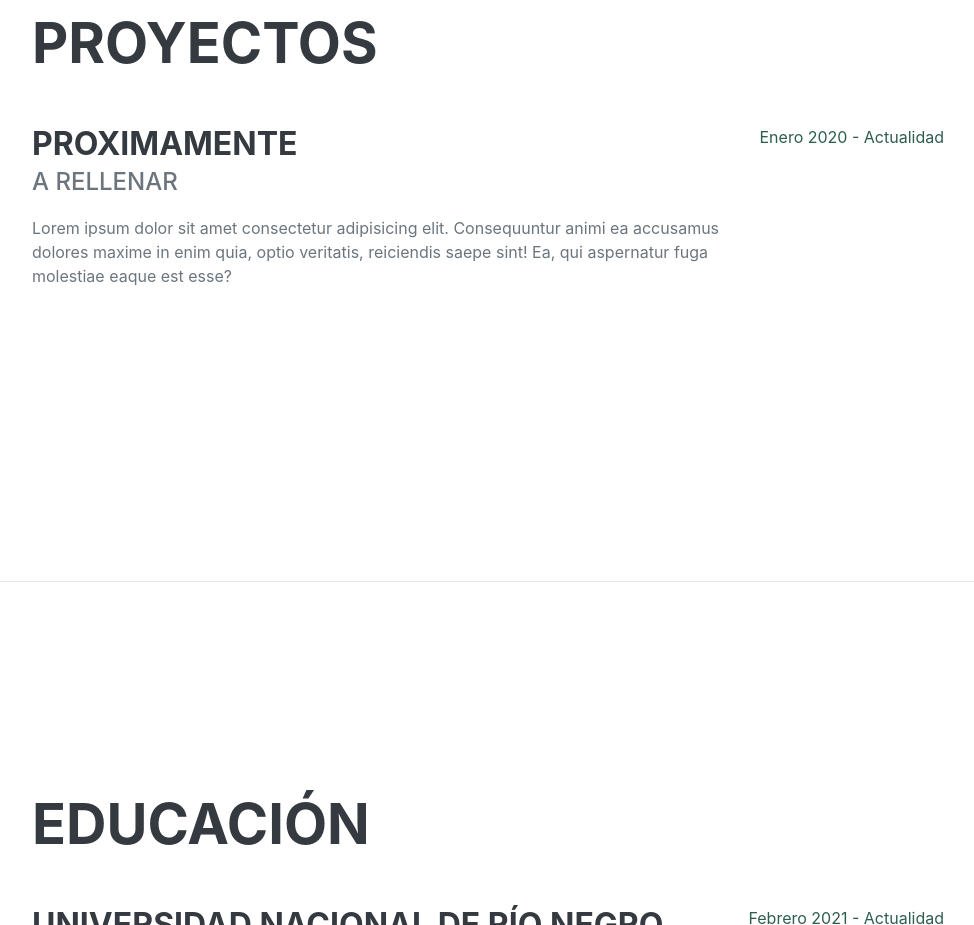
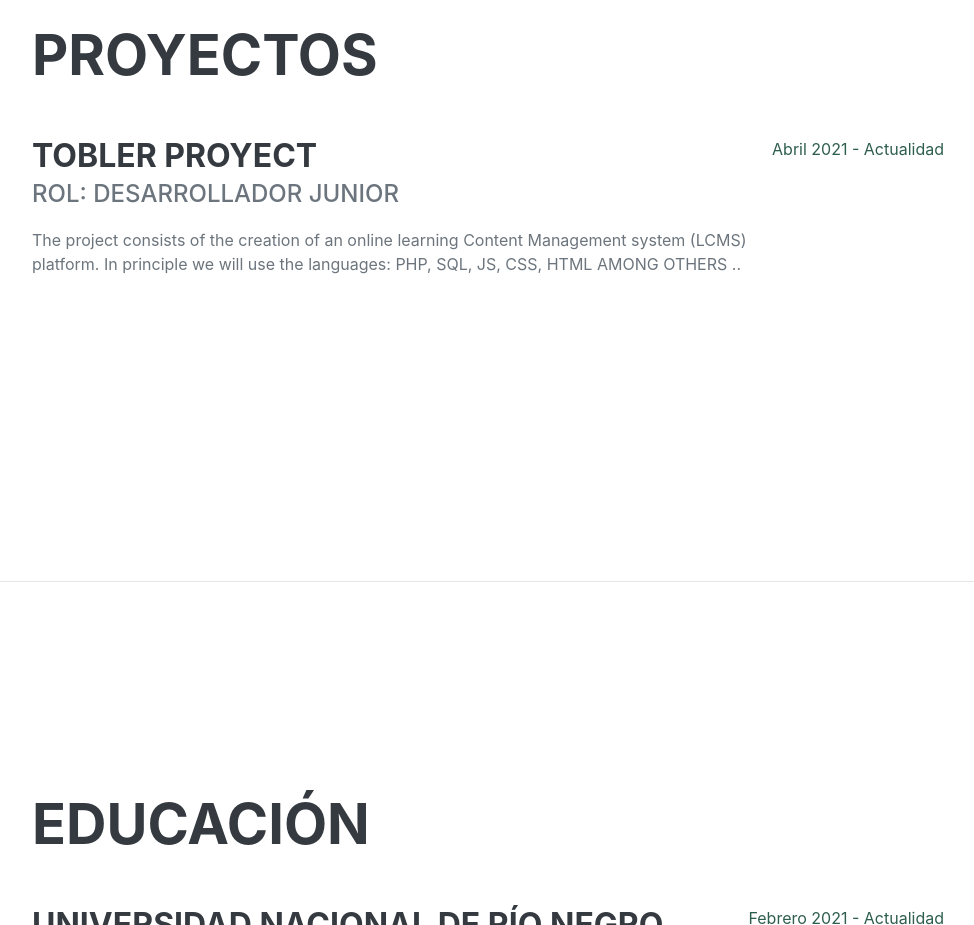
Before and after one commit to pepi1100/Portfolio, a plain HTML site: page index.html in a window 1280 px wide. Shown: the part 1020-1945 px from the top of the page, without its empty margins (288-1262 px from the left). Drawn offline with nearby package versions, Linux system fonts and the light colour scheme; a web font is replaced by a local one.

Commit message:
Agregado primer participacion de Proyecto

```diff
--- a/index.html
+++ b/index.html
@@ -61,11 +61,11 @@
                     <h2 class="mb-5">Proyectos</h2>
                     <div class="d-flex flex-column flex-md-row justify-content-between mb-5">
                         <div class="flex-grow-1">
-                            <h3 class="mb-0">Proximamente</h3>
-                            <div class="subheading mb-3">A rellenar</div>
-                            <p>Lorem ipsum dolor sit amet consectetur adipisicing elit. Consequuntur animi ea accusamus dolores maxime in enim quia, optio veritatis, reiciendis saepe sint! Ea, qui aspernatur fuga molestiae eaque est esse?</p>
+                            <h3 class="mb-0">Tobler Proyect</h3>
+                            <div class="subheading mb-3">Rol: Desarrollador Junior</div>
+                            <p>The project consists of the creation of an online learning Content Management system (LCMS) platform. In principle we will use the languages: PHP, SQL, JS, CSS, HTML AMONG OTHERS ..</p>
                         </div>
-                        <div class="flex-shrink-0"><span class="text-primary">Enero 2020 - Actualidad</span></div>
+                        <div class="flex-shrink-0"><span class="text-primary">Abril 2021 - Actualidad</span></div>
                     </div>
                 </div>
             </section>
```
